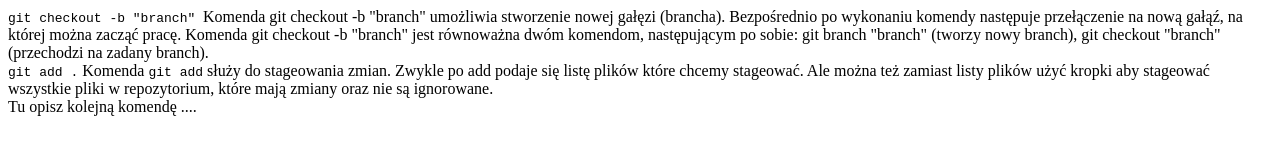
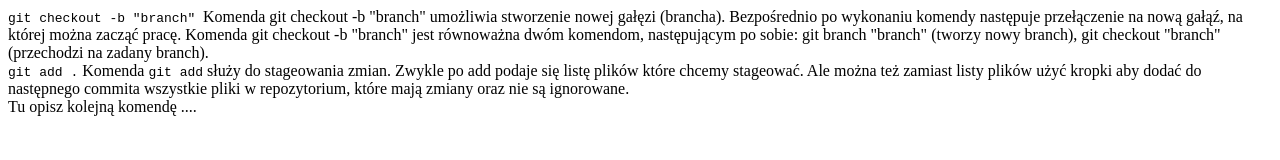
Before and after one commit to mklasa12/DINO202324, a plain HTML site: page index.html in a window 1280 px wide. Drawn offline with Linux system fonts and the light colour scheme.

Commit message:
Update index.html

```diff
--- a/index.html
+++ b/index.html
@@ -15,7 +15,7 @@
       <code>git add .</code>
       Komenda <code>git add</code> służy do stageowania zmian.
       Zwykle po add podaje się listę plików które chcemy stageować.
-      Ale można też zamiast listy plików użyć kropki aby stageować wszystkie pliki w repozytorium, które mają zmiany oraz nie są ignorowane.
+      Ale można też zamiast listy plików użyć kropki aby dodać do następnego commita wszystkie pliki w repozytorium, które mają zmiany oraz nie są ignorowane.
     </div>
     <div>
       Tu opisz kolejną komendę ....
```
